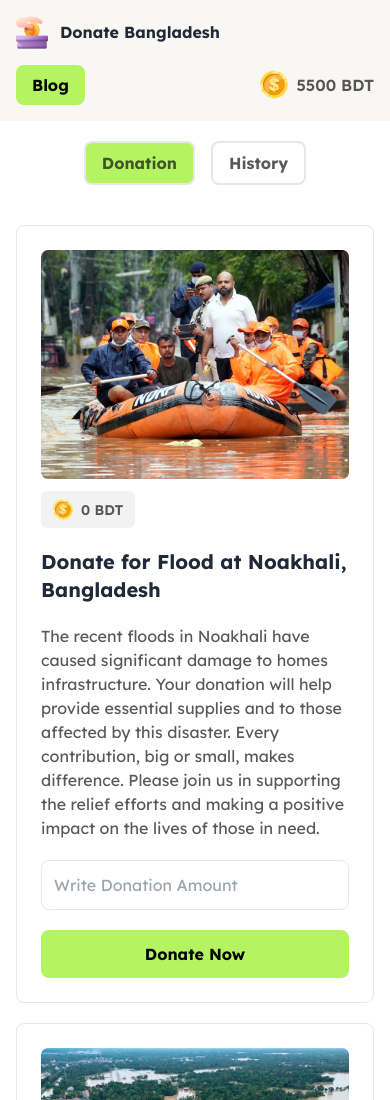
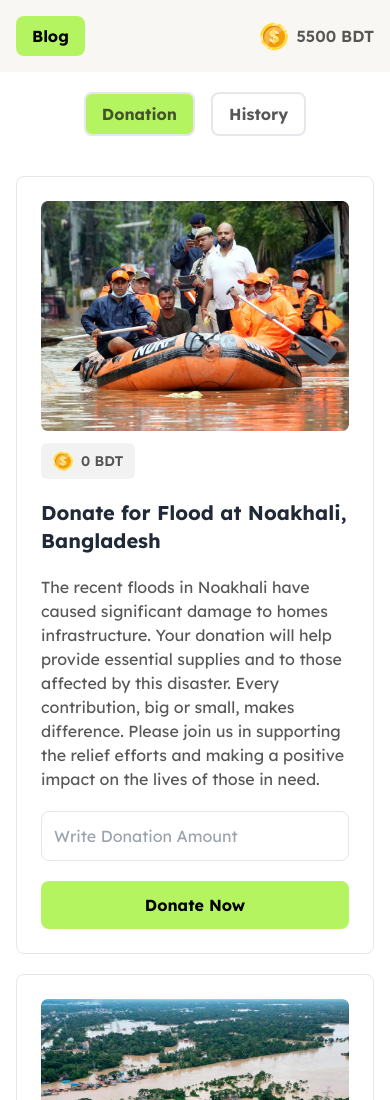
Before and after one commit to rubel04/donation-bangladesh, a plain HTML site: page index.html in a window 390 px wide. Shown: the top 1100 px of the page. Drawn offline with nearby package versions, Linux system fonts and the light colour scheme.

```diff
--- a/index.html
+++ b/index.html
@@ -24,12 +24,6 @@
       <!-- navbar -->
       <nav>
         <div class="bg-[#F9F7F3] p-4 md:p-0">
-          <div class="md:hidden mb-4">
-            <div class="flex items-center gap-3">
-              <img class="w-8" src="./assets/logo.png" alt="" />
-              <h2 class="font-bold">Donate Bangladesh</h2>
-            </div>
-          </div>
           <div
             class="flex justify-between items-center max-w-7xl mx-auto md:pt-4 md:pb-8"
           >
```
Also changed, not shown: blog.html (+1 -2 lines).
